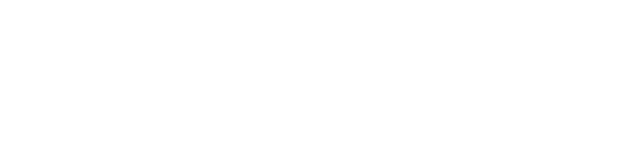
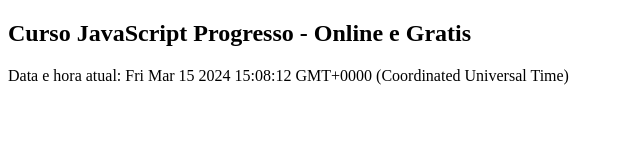
Before and after one commit to hugobatistas/EstudosJS, a plain HTML site: page pv/dex.html in a window 1280 px wide. Shown: the whole page, without its empty margins (0-640 px from the left). Drawn offline with Linux system fonts and the light colour scheme.

Commit message:
To mandando mais um, Receba

```diff
--- a/pv/dex.html
+++ b/pv/dex.html
@@ -1,11 +1,14 @@
 <!DOCTYPE html>
 <html lang="en">
-<head>
-    <meta charset="UTF-8">
-    <meta name="viewport" content="width=device-width, initial-scale=1.0">
-    <title>Document</title>
-</head>
+<head></head>
 <body>
-
+    <h2>
+    Curso JavaScript Progresso - Online e Gratis
+    </h2 >
+    Data e hora atual:
+    <div id="data" style= "display:inline;"></div>
+    <script type="text/javascript">
+    document.getElementById("data").innerHTML=Date();
+    </script>
 </body>
 </html>
```
